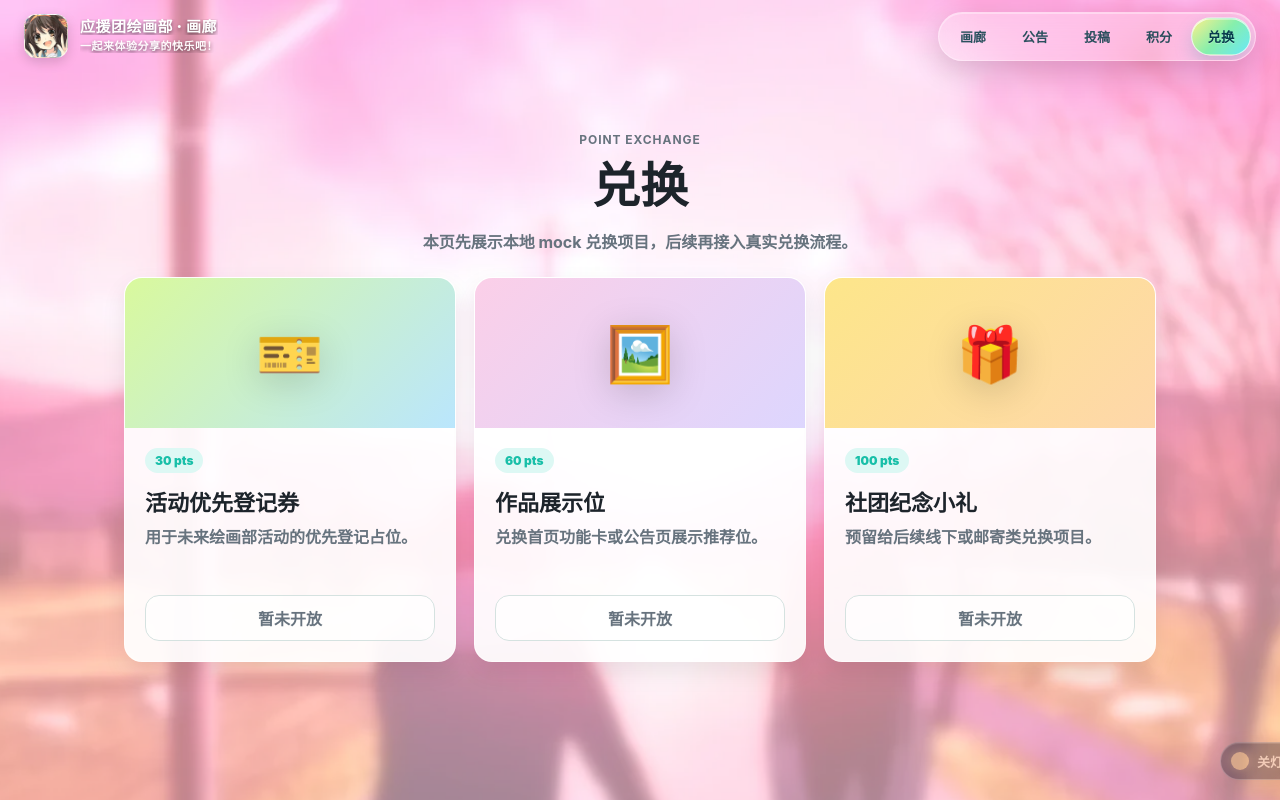
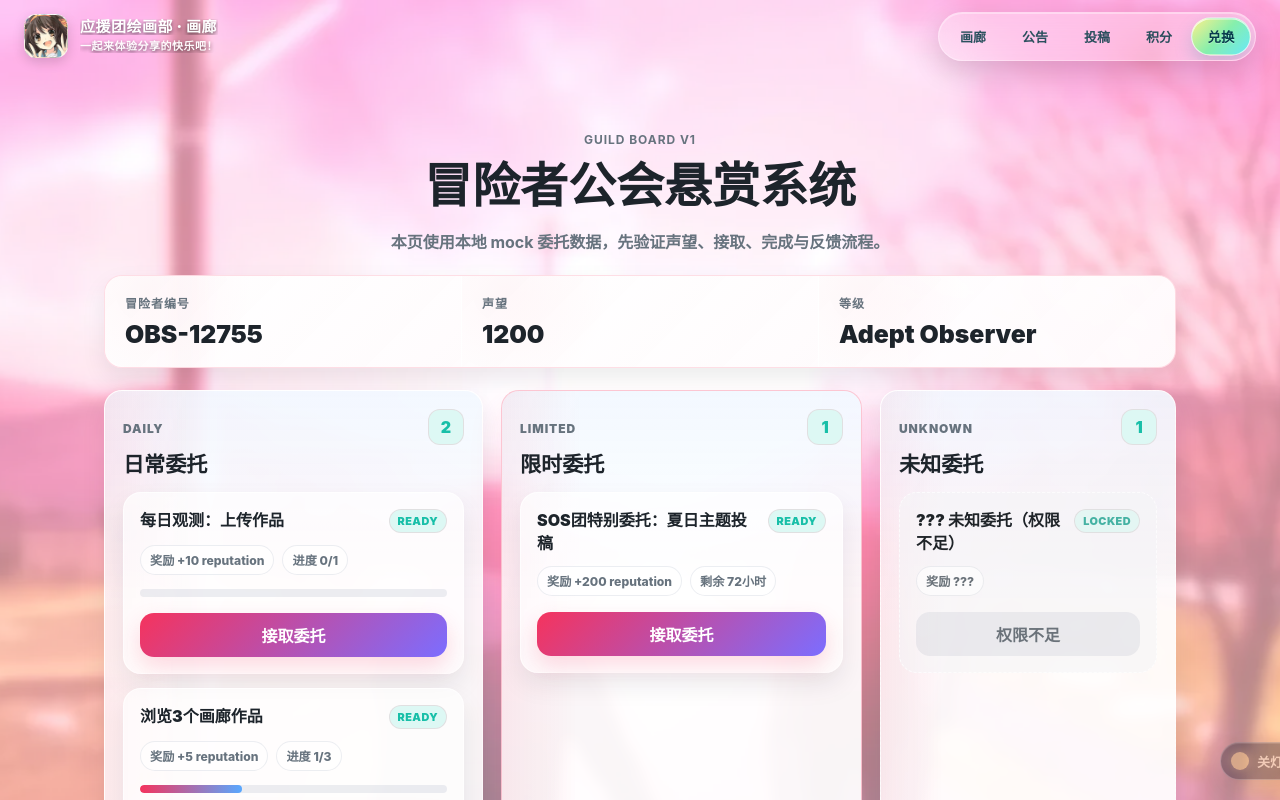
Before and after one commit to Haruhi-Labs/haruhifanclub-website, a Vue app in the folder apps/art/: page /exchange in a window 1280 px wide. Shown: the top 800 px of the page. Built offline with nearby package versions, Linux system fonts and the light colour scheme; no server answers.

Commit message:
feat(art): 添加公会悬赏委托板

```diff
--- a/apps/art/src/views/ExchangeView.vue
+++ b/apps/art/src/views/ExchangeView.vue
@@ -1,63 +1,219 @@
 <template>
   <section class="container-card exchange-page">
     <header class="exchange-header">
-      <p class="eyebrow">Point Exchange</p>
-      <h1>兑换</h1>
-      <p>本页先展示本地 mock 兑换项目，后续再接入真实兑换流程。</p>
+      <p class="eyebrow">Guild Board v1</p>
+      <h1>冒险者公会悬赏系统</h1>
+      <p>本页使用本地 mock 委托数据，先验证声望、接取、完成与反馈流程。</p>
     </header>
 
-    <div class="exchange-grid">
-      <article v-for="item in exchangeItems" :key="item.id" class="exchange-card panel">
-        <div class="item-art" :class="item.tone">
-          <span>{{ item.icon }}</span>
-        </div>
-        <div class="item-body">
-          <div class="item-points">{{ item.points }} pts</div>
-          <h2>{{ item.title }}</h2>
-          <p>{{ item.desc }}</p>
-          <button type="button" class="mock-btn" disabled>暂未开放</button>
-        </div>
-      </article>
-    </div>
+    <section class="guild-status panel" aria-label="公会状态栏">
+      <div class="status-item">
+        <span>冒险者编号</span>
+        <strong>{{ adventurerNumber }}</strong>
+      </div>
+      <div class="status-item">
+        <span>声望</span>
+        <strong>{{ reputation }}</strong>
+      </div>
+      <div class="status-item">
+        <span>等级</span>
+        <strong>{{ guildState.rank }}</strong>
+      </div>
+    </section>
+
+    <main class="quest-board" aria-label="委托列表">
+      <section
+        v-for="section in questSections"
+        :key="section.id"
+        class="quest-section panel"
+        :class="`quest-section-${section.id}`"
+      >
+        <header class="quest-section-header">
+          <div>
+            <p>{{ section.kicker }}</p>
+            <h2>{{ section.title }}</h2>
+          </div>
+          <span>{{ section.quests.length }}</span>
+        </header>
+
+        <article
+          v-for="quest in section.quests"
+          :key="quest.id"
+          class="quest-card"
+          :class="{
+            accepted: isAccepted(quest),
+            completed: isCompleted(quest),
+            locked: isLocked(quest)
+          }"
+        >
+          <div class="quest-main">
+            <div class="quest-title-row">
+              <h3>{{ quest.title }}</h3>
+              <span class="quest-state">{{ questStatusLabel(quest) }}</span>
+            </div>
+
+            <div class="quest-meta">
+              <span>奖励 {{ rewardLabel(quest) }}</span>
+              <span v-if="quest.deadline">剩余 {{ quest.deadline }}</span>
+              <span v-if="quest.progress">进度 {{ quest.progress }}</span>
+            </div>
+
+            <div v-if="quest.progress" class="quest-progress" aria-label="委托进度">
+              <span :style="{ width: `${questProgressPercent(quest)}%` }"></span>
+            </div>
+          </div>
+
+          <button
+            type="button"
+            class="quest-action"
+            :disabled="isLocked(quest) || isCompleted(quest)"
+            @click="handleQuestAction(quest)"
+          >
+            {{ questButtonLabel(quest) }}
+          </button>
+        </article>
+      </section>
+    </main>
+
+    <footer class="guild-feedback panel" aria-live="polite">
+      <span>公会记录</span>
+      <p>{{ feedbackMessage }}</p>
+    </footer>
   </section>
 </template>
 
 <script setup>
-const exchangeItems = [
+import { computed, onMounted, ref } from 'vue'
+
+const guildState = {
+  reputation: 1200,
+  rank: 'Adept Observer',
+  quests: {
+    daily: [
+      { id: 1, title: '每日观测：上传作品', reward: 10, progress: '0/1', status: 'active' },
+      { id: 2, title: '浏览3个画廊作品', reward: 5, progress: '1/3', status: 'active' }
+    ],
+    limited: [
+      { id: 10, title: 'SOS团特别委托：夏日主题投稿', reward: 200, deadline: '72小时', status: 'active' }
+    ],
+    unknown: [
+      { id: 99, title: '??? 未知委托（权限不足）', reward: '???', status: 'locked' }
+    ]
+  }
+}
+
+const reputation = ref(guildState.reputation)
+const adventurerNumber = ref('OBS-10981')
+const feedbackMessage = ref('等待冒险者接取委托。完成委托后，声望会在本地状态中即时增加。')
+const acceptedQuestIds = ref(new Set())
+const completedQuestIds = ref(new Set())
+
+const questSections = computed(() => [
   {
-    id: 1,
-    icon: '🎫',
-    tone: 'cyan',
-    points: 30,
-    title: '活动优先登记券',
-    desc: '用于未来绘画部活动的优先登记占位。'
+    id: 'daily',
+    kicker: 'Daily',
+    title: '日常委托',
+    quests: guildState.quests.daily
   },
   {
-    id: 2,
-    icon: '🖼️',
-    tone: 'pink',
-    points: 60,
-    title: '作品展示位',
-    desc: '兑换首页功能卡或公告页展示推荐位。'
+    id: 'limited',
+    kicker: 'Limited',
+    title: '限时委托',
+    quests: guildState.quests.limited
   },
   {
-    id: 3,
-    icon: '🎁',
-    tone: 'gold',
-    points: 100,
-    title: '社团纪念小礼',
-    desc: '预留给后续线下或邮寄类兑换项目。'
+    id: 'unknown',
+    kicker: 'Unknown',
+    title: '未知委托',
+    quests: guildState.quests.unknown
   }
-]
+])
+
+onMounted(() => {
+  if (typeof window === 'undefined') return
+
+  const storageKey = 'haruhi-art-guild-adventurer-number'
+  const savedNumber = window.localStorage.getItem(storageKey)
+
+  if (savedNumber) {
+    adventurerNumber.value = savedNumber
+    return
+  }
+
+  const generatedNumber = `OBS-${10000 + Math.floor(Math.random() * 9000)}`
+  adventurerNumber.value = generatedNumber
+  window.localStorage.setItem(storageKey, generatedNumber)
+})
+
+function isLocked(quest) {
+  return quest.status === 'locked'
+}
+
+function isAccepted(quest) {
+  return acceptedQuestIds.value.has(quest.id)
+}
+
+function isCompleted(quest) {
+  return completedQuestIds.value.has(quest.id)
+}
+
+function rewardLabel(quest) {
+  return typeof quest.reward === 'number' ? `+${quest.reward} reputation` : quest.reward
+}
+
+function questStatusLabel(quest) {
+  if (isLocked(quest)) return 'Locked'
+  if (isCompleted(quest)) return 'Claimed'
+  if (isAccepted(quest)) return 'Active'
+  return 'Ready'
+}
+
+function questButtonLabel(quest) {
+  if (isLocked(quest)) return '权限不足'
+  if (isCompleted(quest)) return '已领取'
+  if (isAccepted(quest)) return '完成/领取'
+  return '接取委托'
+}
+
+function questProgressPercent(quest) {
+  if (!quest.progress) return 0
+
+  const [current, total] = quest.progress.split('/').map(Number)
+  if (!Number.isFinite(current) || !Number.isFinite(total) || total <= 0) return 0
+  return Math.min(100, Math.max(0, (current / total) * 100))
+}
+
+function handleQuestAction(quest) {
+  if (isLocked(quest) || isCompleted(quest)) return
+
+  if (!isAccepted(quest)) {
+    acceptedQuestIds.value = new Set([...acceptedQuestIds.value, quest.id])
+    feedbackMessage.value = `已接取「${quest.title}」。委托状态更新为 Active。`
+    return
+  }
+
+  completedQuestIds.value = new Set([...completedQuestIds.value, quest.id])
+
+  if (typeof quest.reward === 'number') {
+    reputation.value += quest.reward
+    feedbackMessage.value = `完成「${quest.title}」，声望 +${quest.reward}。`
+    return
+  }
+
+  feedbackMessage.value = `完成「${quest.title}」，但该委托奖励仍处于未知状态。`
+}
 </script>
 
 <style scoped>
 .exchange-page {
-  max-width: 1080px;
+  display: grid;
+  max-width: 1120px;
+  gap: 22px;
 }
 
 .exchange-header {
-  margin-bottom: 24px;
+  max-width: 760px;
+  margin: 0 auto;
   text-align: center;
 }
 
@@ -83,79 +239,302 @@ const exchangeItems = [
   font-weight: 700;
 }
 
-.exchange-grid {
+.guild-status {
   display: grid;
   grid-template-columns: repeat(3, minmax(0, 1fr));
+  gap: 1px;
+  overflow: hidden;
+  border-color: rgba(245, 51, 93, 0.16);
+}
+
+.status-item {
+  min-width: 0;
+  padding: 18px 20px;
+  background:
+    linear-gradient(135deg, rgba(255, 255, 255, 0.68), rgba(255, 247, 250, 0.42)),
+    radial-gradient(circle at 12% 16%, rgba(245, 51, 93, 0.11), transparent 32%);
+}
+
+.status-item span,
+.guild-feedback span,
+.quest-section-header p {
+  display: block;
+  color: var(--muted);
+  font-size: 0.75rem;
+  font-weight: 950;
+  letter-spacing: 0.08em;
+  text-transform: uppercase;
+}
+
+.status-item strong {
+  display: block;
+  margin-top: 8px;
+  overflow: hidden;
+  color: var(--text);
+  font-size: clamp(1.2rem, 2vw, 1.55rem);
+  font-weight: 950;
+  text-overflow: ellipsis;
+  white-space: nowrap;
+}
+
+.quest-board {
+  display: grid;
+  grid-template-columns: minmax(0, 1.05fr) minmax(0, 1fr) minmax(260px, 0.82fr);
   gap: 18px;
 }
 
-.exchange-card {
+.quest-section {
+  position: relative;
+  display: flex;
+  flex-direction: column;
+  min-width: 0;
+  gap: 14px;
+  padding: 18px;
   overflow: hidden;
 }
 
-.item-art {
-  min-height: 150px;
-  display: grid;
-  place-items: center;
-  background: linear-gradient(135deg, #d9f99d, #bae6fd);
+.quest-section::before {
+  position: absolute;
+  inset: 0;
+  pointer-events: none;
+  content: '';
+  background:
+    linear-gradient(90deg, rgba(245, 51, 93, 0.08), transparent 22%),
+    linear-gradient(180deg, rgba(89, 168, 255, 0.08), transparent 45%);
+  opacity: 0.9;
 }
 
-.item-art.pink {
-  background: linear-gradient(135deg, #fbcfe8, #ddd6fe);
+.quest-section-limited {
+  border-color: rgba(245, 51, 93, 0.28);
+  box-shadow:
+    0 18px 34px rgba(245, 51, 93, 0.11),
+    inset 0 1px 0 rgba(255, 255, 255, 0.6);
 }
 
-.item-art.gold {
-  background: linear-gradient(135deg, #fde68a, #fed7aa);
+.quest-section-unknown {
+  border-style: dashed;
 }
 
-.item-art span {
-  font-size: 54px;
-  filter: drop-shadow(0 8px 18px rgba(0, 0, 0, 0.16));
+.quest-section-header,
+.quest-card {
+  position: relative;
+  z-index: 1;
 }
 
-.item-body {
-  padding: 20px;
+.quest-section-header {
+  display: flex;
+  align-items: flex-start;
+  justify-content: space-between;
+  gap: 14px;
 }
 
-.item-points {
-  display: inline-flex;
-  padding: 5px 10px;
-  border-radius: 999px;
-  background: var(--accent-soft);
-  color: var(--accent);
-  font-size: 12px;
+.quest-section-header h2 {
+  margin: 5px 0 0;
+  color: var(--text);
+  font-size: 1.32rem;
   font-weight: 950;
 }
 
-.item-body h2 {
-  margin: 12px 0 8px;
-  color: var(--text);
-  font-size: 22px;
+.quest-section-header > span {
+  display: grid;
+  width: 36px;
+  height: 36px;
+  place-items: center;
+  color: var(--accent);
   font-weight: 950;
+  background: var(--accent-soft);
+  border: 1px solid rgba(245, 51, 93, 0.12);
+  border-radius: 12px;
 }
 
-.item-body p {
-  min-height: 52px;
-  margin: 0 0 18px;
-  color: var(--muted);
-  line-height: 1.6;
-  font-weight: 700;
+.quest-card {
+  display: grid;
+  gap: 16px;
+  padding: 16px;
+  background: rgba(255, 255, 255, 0.66);
+  border: 1px solid rgba(255, 255, 255, 0.72);
+  border-radius: 18px;
+  box-shadow: 0 12px 26px rgba(16, 24, 40, 0.08);
+  transition:
+    transform 0.18s ease,
+    border-color 0.18s ease,
+    box-shadow 0.18s ease;
 }
 
-.mock-btn {
+.quest-card:hover {
+  border-color: rgba(89, 168, 255, 0.3);
+  box-shadow: 0 16px 32px rgba(16, 24, 40, 0.12);
+  transform: translateY(-2px);
+}
+
+.quest-card.accepted {
+  border-color: rgba(89, 168, 255, 0.34);
+}
+
+.quest-card.completed {
+  border-color: rgba(34, 197, 94, 0.32);
+}
+
+.quest-card.locked {
+  color: var(--muted);
+  background: rgba(245, 245, 248, 0.58);
+  border-style: dashed;
+  box-shadow: none;
+  filter: grayscale(0.35);
+}
+
+.quest-title-row {
+  display: flex;
+  align-items: flex-start;
+  justify-content: space-between;
+  gap: 12px;
+}
+
+.quest-title-row h3 {
+  margin: 0;
+  color: var(--text);
+  font-size: 1rem;
+  font-weight: 950;
+  line-height: 1.42;
+}
+
+.quest-state {
+  flex: 0 0 auto;
+  padding: 4px 8px;
+  color: var(--accent);
+  font-size: 0.68rem;
+  font-weight: 950;
+  letter-spacing: 0.04em;
+  text-transform: uppercase;
+  background: var(--accent-soft);
+  border: 1px solid rgba(245, 51, 93, 0.12);
+  border-radius: 999px;
+}
+
+.quest-meta {
+  display: flex;
+  flex-wrap: wrap;
+  gap: 8px;
+  margin-top: 12px;
+}
+
+.quest-meta span {
+  padding: 5px 9px;
+  color: var(--muted);
+  font-size: 0.76rem;
+  font-weight: 850;
+  background: rgba(255, 255, 255, 0.58);
+  border: 1px solid rgba(148, 163, 184, 0.18);
+  border-radius: 999px;
+}
+
+.quest-progress {
+  height: 8px;
+  margin-top: 14px;
+  overflow: hidden;
+  background: rgba(148, 163, 184, 0.18);
+  border-radius: 999px;
+}
+
+.quest-progress span {
+  display: block;
+  height: 100%;
+  background: linear-gradient(90deg, #f5335d, #59a8ff);
+  border-radius: inherit;
+}
+
+.quest-action {
   width: 100%;
-  border: 1px solid var(--line);
+  min-height: 42px;
+  padding: 10px 14px;
+  color: #fff;
+  font-weight: 950;
+  background: linear-gradient(135deg, #f5335d, #7c6dff);
+  border: 0;
   border-radius: 14px;
-  padding: 10px 14px;
-  background: rgba(255, 255, 255, 0.7);
+  box-shadow: 0 10px 22px rgba(245, 51, 93, 0.18);
+  cursor: pointer;
+  transition:
+    transform 0.18s ease,
+    box-shadow 0.18s ease,
+    opacity 0.18s ease;
+}
+
+.quest-action:hover:not(:disabled) {
+  box-shadow: 0 14px 28px rgba(245, 51, 93, 0.24);
+  transform: translateY(-1px);
+}
+
+.quest-action:disabled {
   color: var(--muted);
-  font-weight: 900;
+  background: rgba(148, 163, 184, 0.16);
+  box-shadow: none;
   cursor: not-allowed;
 }
 
-@media (max-width: 820px) {
-  .exchange-grid {
+.guild-feedback {
+  display: flex;
+  gap: 16px;
+  align-items: center;
+  justify-content: space-between;
+  padding: 18px 20px;
+}
+
+.guild-feedback p {
+  flex: 1;
+  margin: 0;
+  color: var(--text);
+  font-weight: 800;
+  line-height: 1.6;
+  text-align: right;
+}
+
+:global(html.art-lights-out) .status-item,
+:global(html.art-lights-out) .quest-card {
+  background: rgba(12, 20, 44, 0.58);
+  border-color: rgba(111, 206, 255, 0.12);
+}
+
+:global(html.art-lights-out) .quest-section-limited {
+  border-color: rgba(255, 128, 166, 0.34);
+}
+
+:global(html.art-lights-out) .quest-card.locked {
+  background: rgba(24, 28, 42, 0.42);
+  border-color: rgba(174, 184, 204, 0.18);
+}
+
+:global(html.art-lights-out) .quest-title-row h3,
+:global(html.art-lights-out) .status-item strong,
+:global(html.art-lights-out) .guild-feedback p,
+:global(html.art-lights-out) .quest-section-header h2 {
+  color: #f7fbff;
+}
+
+:global(html.art-lights-out) .quest-meta span {
+  color: rgba(220, 232, 255, 0.72);
+  background: rgba(255, 255, 255, 0.06);
+  border-color: rgba(255, 255, 255, 0.08);
+}
+
+@media (max-width: 980px) {
+  .quest-board {
     grid-template-columns: 1fr;
   }
 }
+
+@media (max-width: 720px) {
+  .guild-status {
+    grid-template-columns: 1fr;
+  }
+
+  .guild-feedback {
+    align-items: flex-start;
+    flex-direction: column;
+  }
+
+  .guild-feedback p {
+    text-align: left;
+  }
+}
 </style>
```
